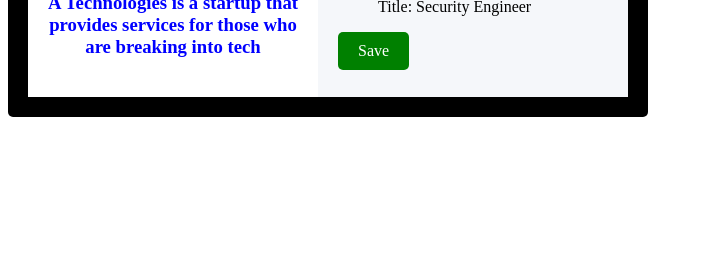
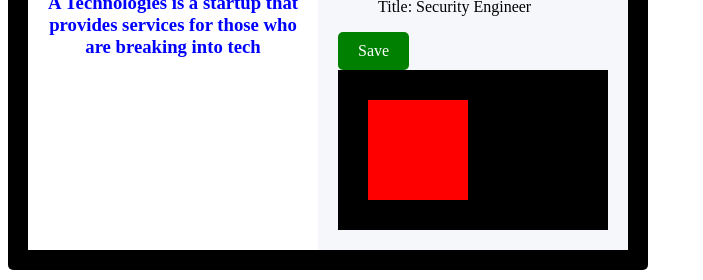
Before and after one commit to ImranHuhn/typescript-angular, an Angular app: page / in a window 1280 px wide. Shown: the part 379-659 px from the top of the page, without its empty margins (0-703 px from the left). Built offline with nearby package versions, Linux system fonts and the light colour scheme.

Commit message:
Event Binding Lesson

```diff
--- a/src/app/image-box/image-box.component.html
+++ b/src/app/image-box/image-box.component.html
@@ -92,11 +92,19 @@
             }"></div> -->
 
             <!-- 'testingBoxInComponent is the condition. if true, background color will be add into the scss file as black. if false, it will add the background color as green' -->
+            <!-- <div class="button" (click)="showBox()" [style.backgroundColor]="
+            testingBoxInComponent ? 'black' : 'green'
+            ">Save</div> -->
+            <!-- this is the same as ngClass where 'testingBoxInComponent' is the condition. if true the class active in 'class.active' will be add to the element. if false, it'll remove the class from the element-->
+            <!-- <div class="testing-box" [class.active]="testingBoxInComponent"></div> -->
+
+
             <div class="button" (click)="showBox()" [style.backgroundColor]="
             testingBoxInComponent ? 'black' : 'green'
             ">Save</div>
-            <!-- this is the same as ngClass where 'testingBoxInComponent' is the condition. if true the class active in 'class.active' will be add to the element. if false, it'll remove the class from the element-->
-            <div class="testing-box" [class.active]="testingBoxInComponent"></div>
+            <div (click)="parentEvent($event)" style="background: black; padding: 20px;">
+                <div class="testing-box" (click)="childEvent($event)"></div>
+            </div>
         </div>
     </div>
 </div>
--- a/src/app/image-box/image-box.component.scss
+++ b/src/app/image-box/image-box.component.scss
@@ -30,13 +30,9 @@
         display: inline-block;
     }
     .testing-box {
-        width: 50px;
-        height: 50px;
+        height: 100px;
         background: red;
         margin: 10px;
-        display: none;
-        &.active {
-            display: inline-block
-        }
+        width: 100px;
     }
 }
--- a/src/app/image-box/image-box.component.ts
+++ b/src/app/image-box/image-box.component.ts
@@ -20,5 +20,19 @@ export class ImageBoxComponent implements OnInit {
     this.testingBoxInComponent = !this.testingBoxInComponent;
   }
 
+  // mouseEvent(event : any) {
+  //   console.log('Even Triggered');
+  //   console.log(event);
+  // }
+
+  parentEvent(event : any) {
+    console.log('Parent Triggered');
+  }
+
+  childEvent(event : any) {
+    event.stopPropagation(); //this will help prevent from the parent getting triggered when the child is suppose to only be triggered. this will be common because there are a lot of events with in events in websites.
+    console.log('Child Triggered');
+  }
+
   ngOnInit() {}
 }
```
